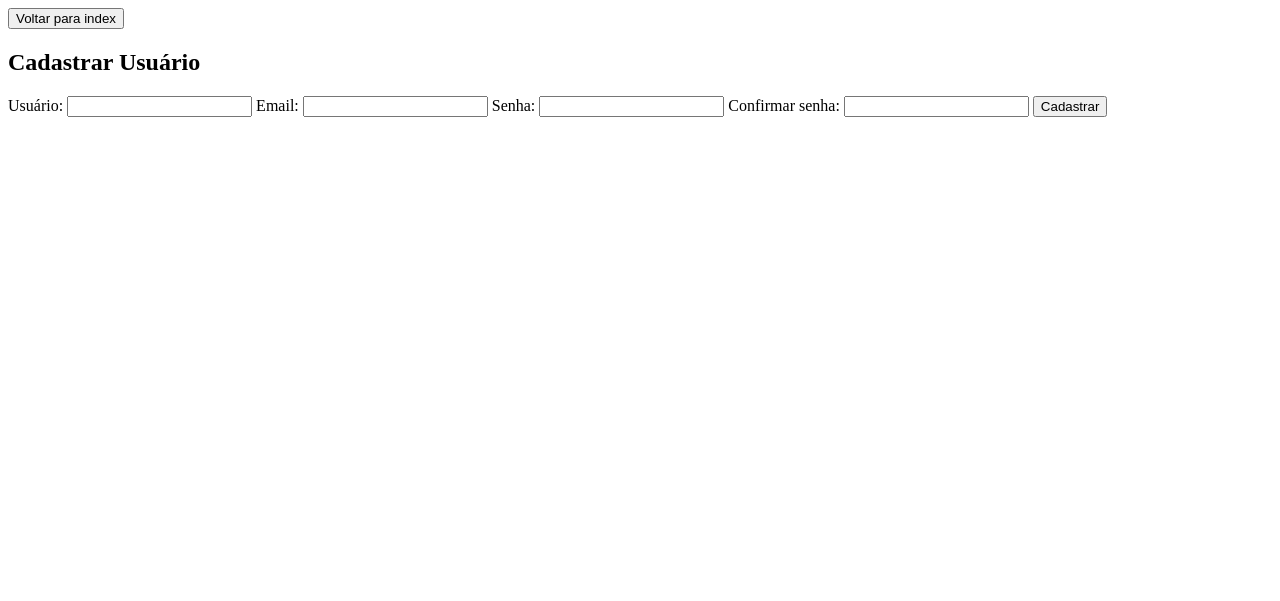
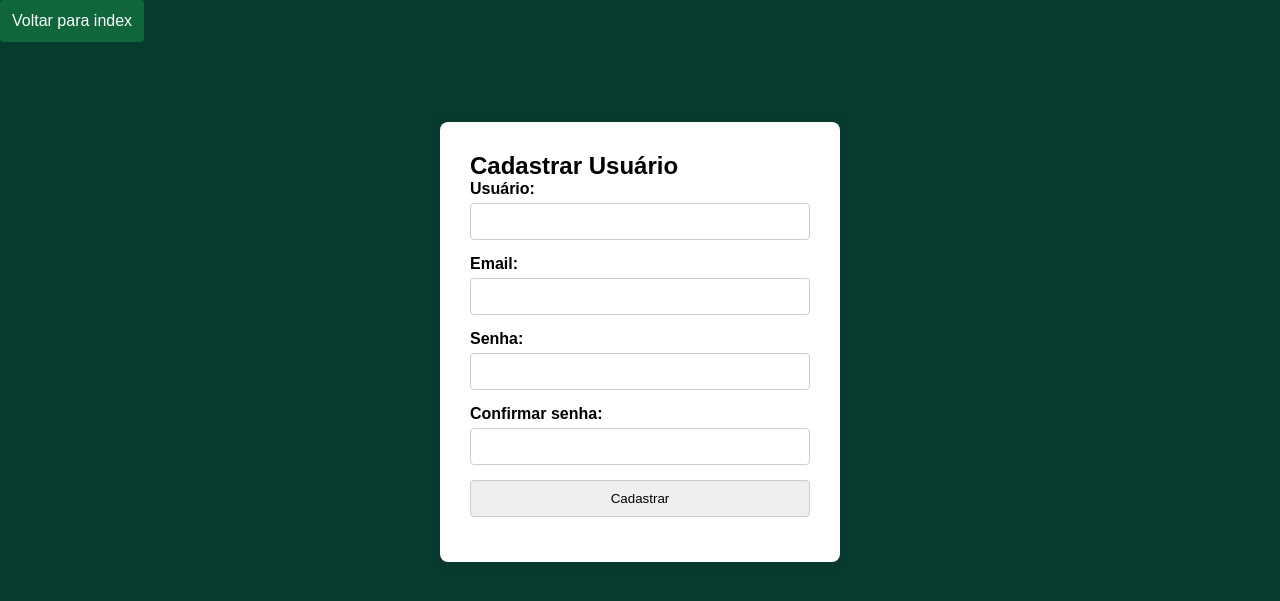
Before and after one commit to PaulinoFANeto/prjFazendaEtec033, a PHP site: page /public/registro.php in a window 1280 px wide. Shown: the top 601 px of the page. Run offline with PHP 8.4, Linux system fonts and the light colour scheme.

Commit message:
Finalização do CSS

```diff
--- a/public/registro.php
+++ b/public/registro.php
@@ -27,11 +27,13 @@ include("../database/funcoes.php");
     <meta charset="UTF-8">
     <meta name="viewport" content="width=device-width, initial-scale=1.0">
     <title>Cadastro - Sistema Fazenda ETEC</title>
+    <link rel="stylesheet" href="..\assets\css\estilo_registro.css">
 </head>
 
 <body>
     <button onclick="history.back()">Voltar para index</button>
 
+    <div class='container'>
     <form action="../auth/registrar.php" method="POST">
         <h2>Cadastrar Usuário</h2>
         <!-- O input abaixo é do tipo hidden que ele vai mandar o token CSRF -->
@@ -64,7 +66,7 @@ include("../database/funcoes.php");
             pattern="^(?=.*[a-z])(?=.*[A-Z])(?=.*\d)(?=.*[@$!%*?&])[A-Za-z\d@$!%*?&]{6,20}$">
 
         <input type="submit" value="Cadastrar">
-
+        </div>
     </form>
 </body>
 
```
